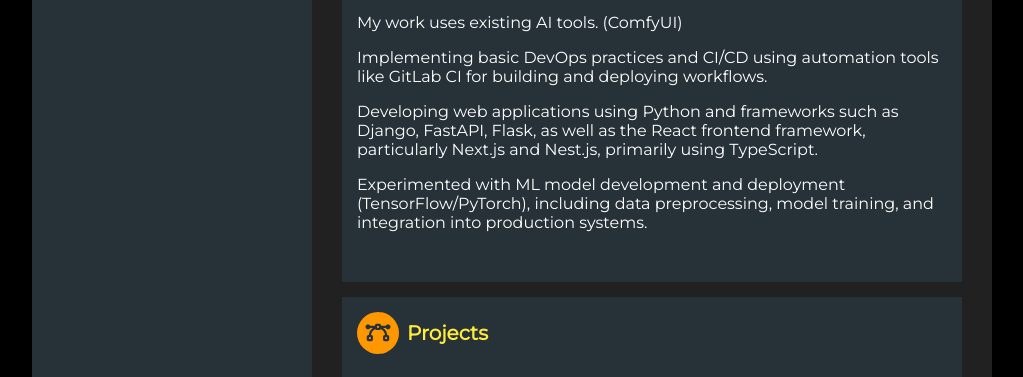
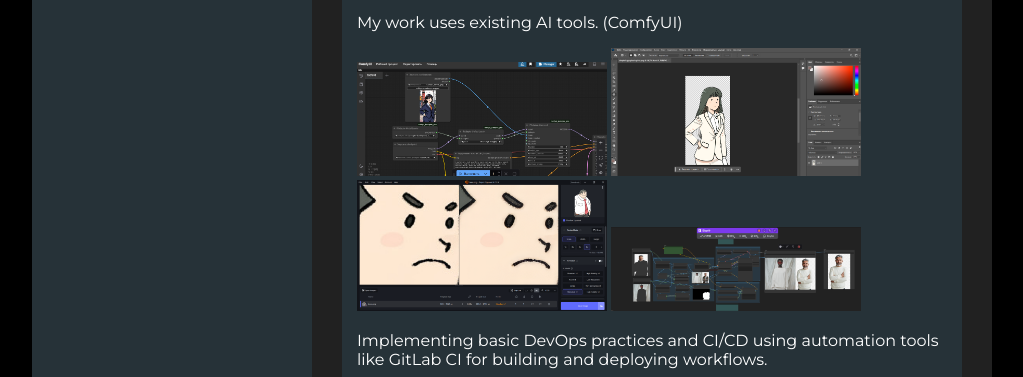
Before and after one commit to lordneogen/page, a website: page index.html in a window 1280 px wide. Shown: the part 1110-1487 px from the top of the page, without its empty margins (128-1151 px from the left). Drawn offline with Linux system fonts and the light colour scheme.

Commit message:
Update index.html

```diff
--- a/index.html
+++ b/index.html
@@ -96,10 +96,10 @@
             <p>
                 My work uses existing AI tools. (ComfyUI)
             </p>
-<!--               <img src="Снимок экрана 2025-03-31 122145.png" alt="Скриншот 1">
-  <img src="Снимок экрана 2025-03-31 122935.png" alt="Скриншот 2">
-  <img src="Снимок экрана 2025-03-31 123036.png" alt="Скриншот 3">
-  <img src="Снимок экрана 2025-05-28 175446.png" alt="Скриншот 4"> -->
+              <img src="Снимок%20экрана%202025-03-31%20122145.png" width="250vw" alt="Скриншот 1">
+  <img src="Снимок%20экрана%202025-03-31%20122935.png" width="250vw" alt="Скриншот 2">
+  <img src="Снимок%20экрана%202025-03-31%20123036.png" width="250vw" alt="Скриншот 3">
+  <img src="Снимок%20экрана%202025-05-28%20175446.png" width="250vw" alt="Скриншот 4">
             <p data-translate="skill3">
                 Внедрение основ DevOps практик,CI\CD с использованием инструментов автоматизации сборки и развертывания, таких как GitLab CI.
             </p>
```
